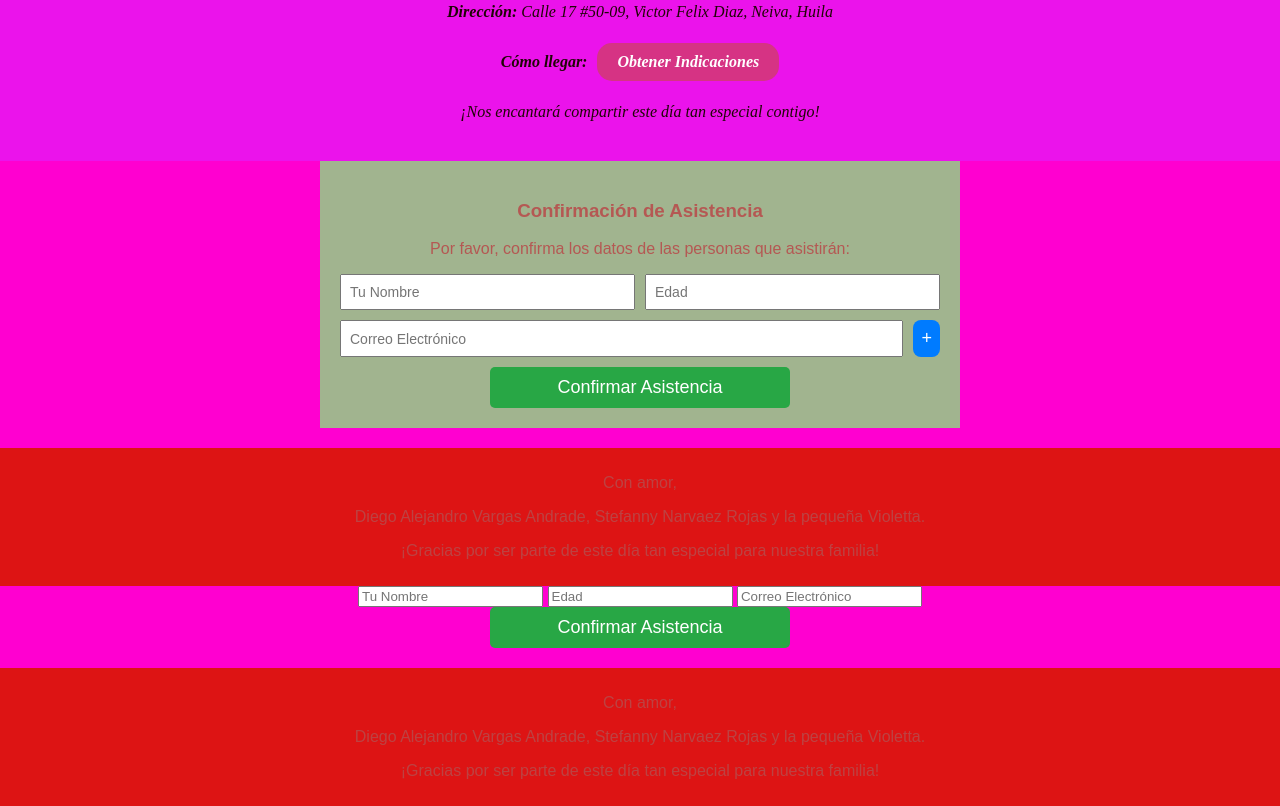
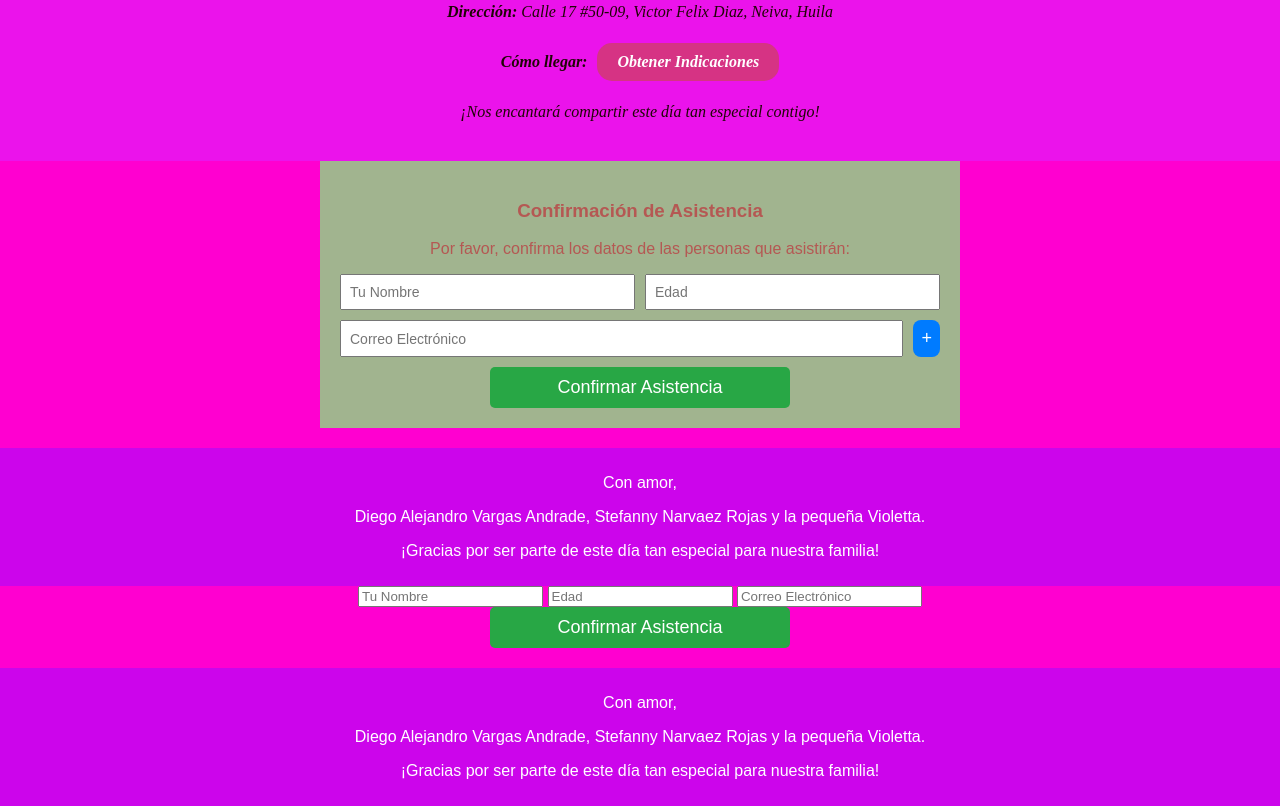
Before and after one commit to DAVADiego/BautizoViolettaOk, a plain HTML site: page index.html in a window 1280 px wide. Shown: the part 3874-4680 px from the top of the page. Drawn offline with Linux system fonts and the light colour scheme.

Commit message:
change style color

```diff
--- a/style.css
+++ b/style.css
@@ -502,7 +502,8 @@ button[type="submit"]:active {
 
 
 footer {
-    background-color: #dd1414;
+    background-color: #cc05eb;
+    color: white;
     text-align: center;
     padding: 10px;
     margin-top: 20px;
```
